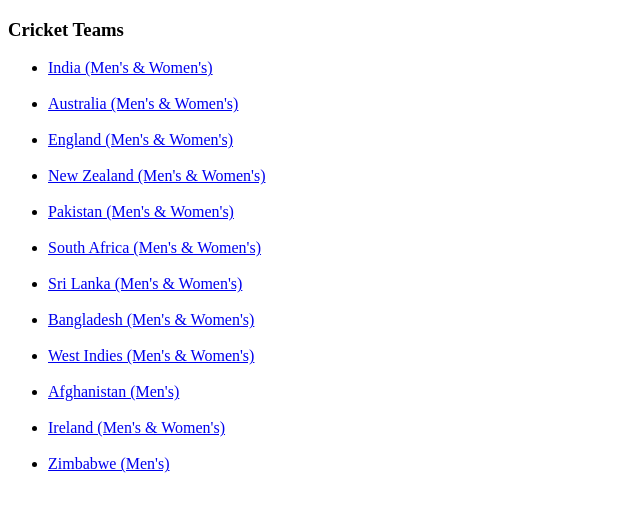
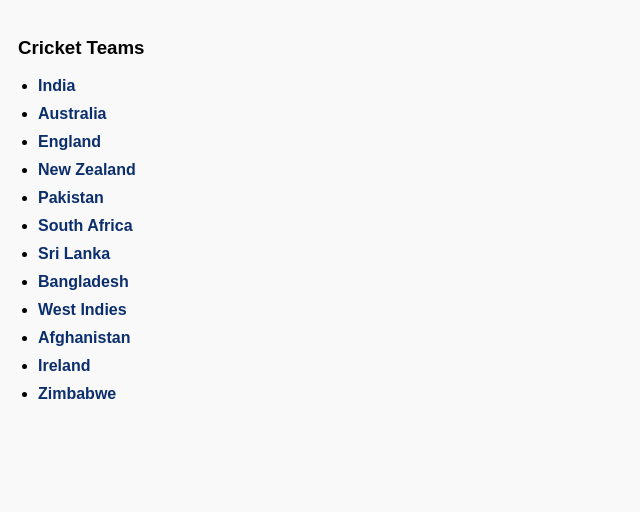
Before and after one commit to YASWITHA-09/webassignment3, a plain HTML site: page services.html in a window 1280 px wide. Shown: the whole page, without its empty margins (0-640 px from the left). Drawn offline with Linux system fonts and the light colour scheme.

Commit message:
Update services.html

```diff
--- a/services.html
+++ b/services.html
@@ -2,31 +2,28 @@
 <html>
 <head>
 <style>
-body
-
-
-
-
+    body { font-family: sans-serif; padding: 10px; background-color: #f9f9f9; }
+    ul { padding-left: 20px; }
+    li { margin-bottom: 10px; }
+    a { text-decoration: none; color: #0b2e6d; font-weight: bold; }
+    a:hover { text-decoration: underline; }
 </style>
 </head>
-
 <body>
-
 <h3>Cricket Teams</h3>
-
 <ul>
-    <li><a href="https://www.bcci.tv/international/men/players" target="rightFrame">India (Men's & Women's)</a></li><br>
-    <li><a href="https://www.mykhel.com/cricket/australia-tp1/players/" target="rightFrame">Australia (Men's & Women's)</a></li><br>
-    <li><a href="https://www.mykhel.com/cricket/england-tp2/players/" target="rightFrame">England (Men's & Women's)</a></li><br>
-    <li><a href="https://www.mykhel.com/cricket/new-zealand-tp4/players/" target="rightFrame">New Zealand (Men's & Women's)</a></li><br>
-    <li><a href="https://www.mykhel.com/cricket/pakistan-tp5/players/" target="rightFrame">Pakistan (Men's & Women's)</a></li><br>
-    <li><a href="https://www.mykhel.com/cricket/south-africa-tp6/players/" target="rightFrame">South Africa (Men's & Women's)</a></li><br>
-    <li><a href="https://www.mykhel.com/cricket/sri-lanka-tp7/players/" target="rightFrame">Sri Lanka (Men's & Women's)</a></li><br>
-    <li><a href="https://www.mykhel.com/cricket/bangladesh-tp10/players/" target="rightFrame">Bangladesh (Men's & Women's)</a></li><br>
-    <li><a href="https://www.mykhel.com/cricket/west-indies-tp8/players/" target="rightFrame">West Indies (Men's & Women's)</a></li><br>
-    <li><a href="https://www.mykhel.com/cricket/afghanistan-tp95/players/" target="rightFrame">Afghanistan (Men's)</a></li><br>
-    <li><a href="https://www.mykhel.com/cricket/ireland-tp24/players/" target="rightFrame">Ireland (Men's & Women's)</a></li><br>
-    <li><a href="https://www.mykhel.com/cricket/zimbabwe-tp9/players/" target="rightFrame">Zimbabwe (Men's)</a></li>
+    <li><a href="https://www.bcci.tv/international/men/players" target="rightFrame">India</a></li>
+    <li><a href="https://www.mykhel.com/cricket/australia-tp1/players/" target="rightFrame">Australia</a></li>
+    <li><a href="https://www.mykhel.com/cricket/england-tp2/players/" target="rightFrame">England</a></li>
+    <li><a href="https://www.mykhel.com/cricket/new-zealand-tp4/players/" target="rightFrame">New Zealand</a></li>
+    <li><a href="https://www.mykhel.com/cricket/pakistan-tp5/players/" target="rightFrame">Pakistan</a></li>
+    <li><a href="https://www.mykhel.com/cricket/south-africa-tp6/players/" target="rightFrame">South Africa</a></li>
+    <li><a href="https://www.mykhel.com/cricket/sri-lanka-tp7/players/" target="rightFrame">Sri Lanka</a></li>
+    <li><a href="https://www.mykhel.com/cricket/bangladesh-tp10/players/" target="rightFrame">Bangladesh</a></li>
+    <li><a href="https://www.mykhel.com/cricket/west-indies-tp8/players/" target="rightFrame">West Indies</a></li>
+    <li><a href="https://www.mykhel.com/cricket/afghanistan-tp95/players/" target="rightFrame">Afghanistan</a></li>
+    <li><a href="https://www.mykhel.com/cricket/ireland-tp24/players/" target="rightFrame">Ireland</a></li>
+    <li><a href="https://www.mykhel.com/cricket/zimbabwe-tp9/players/" target="rightFrame">Zimbabwe</a></li>
 </ul>
 </body>
 </html>
```
